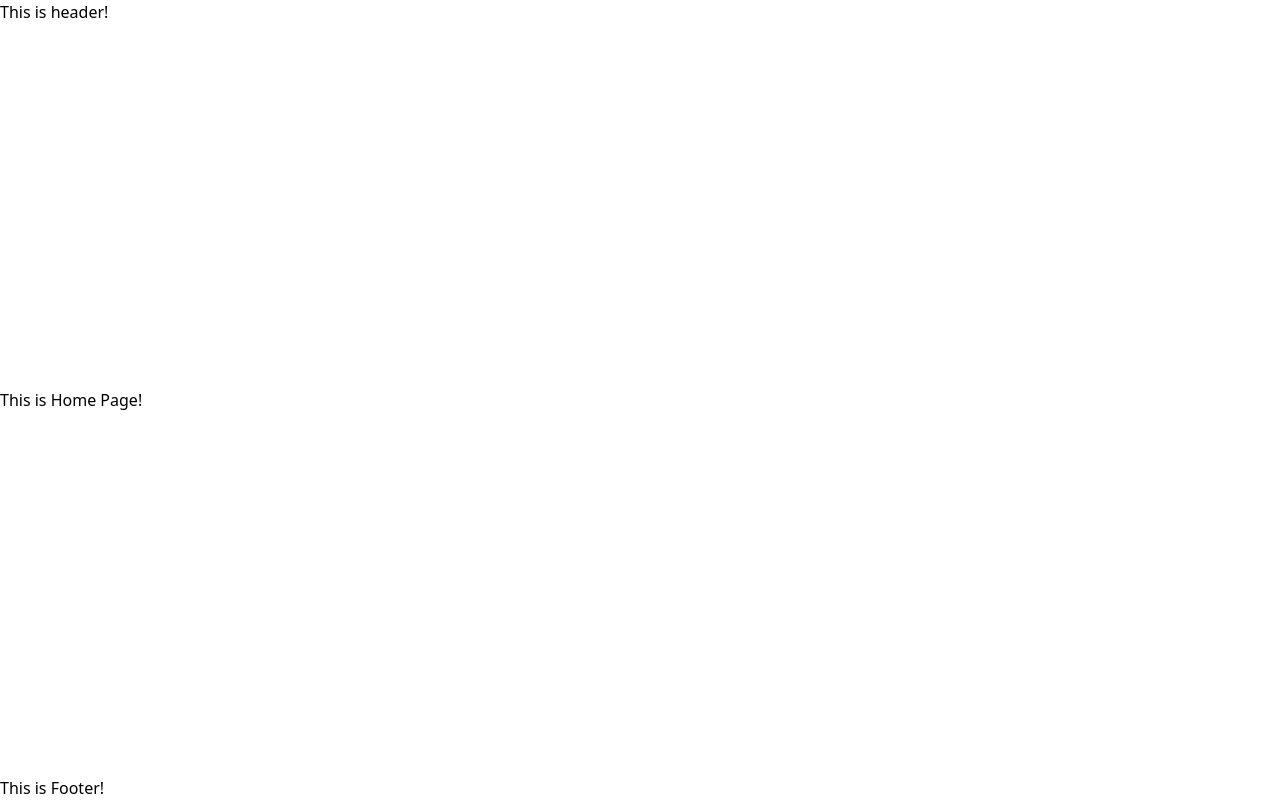
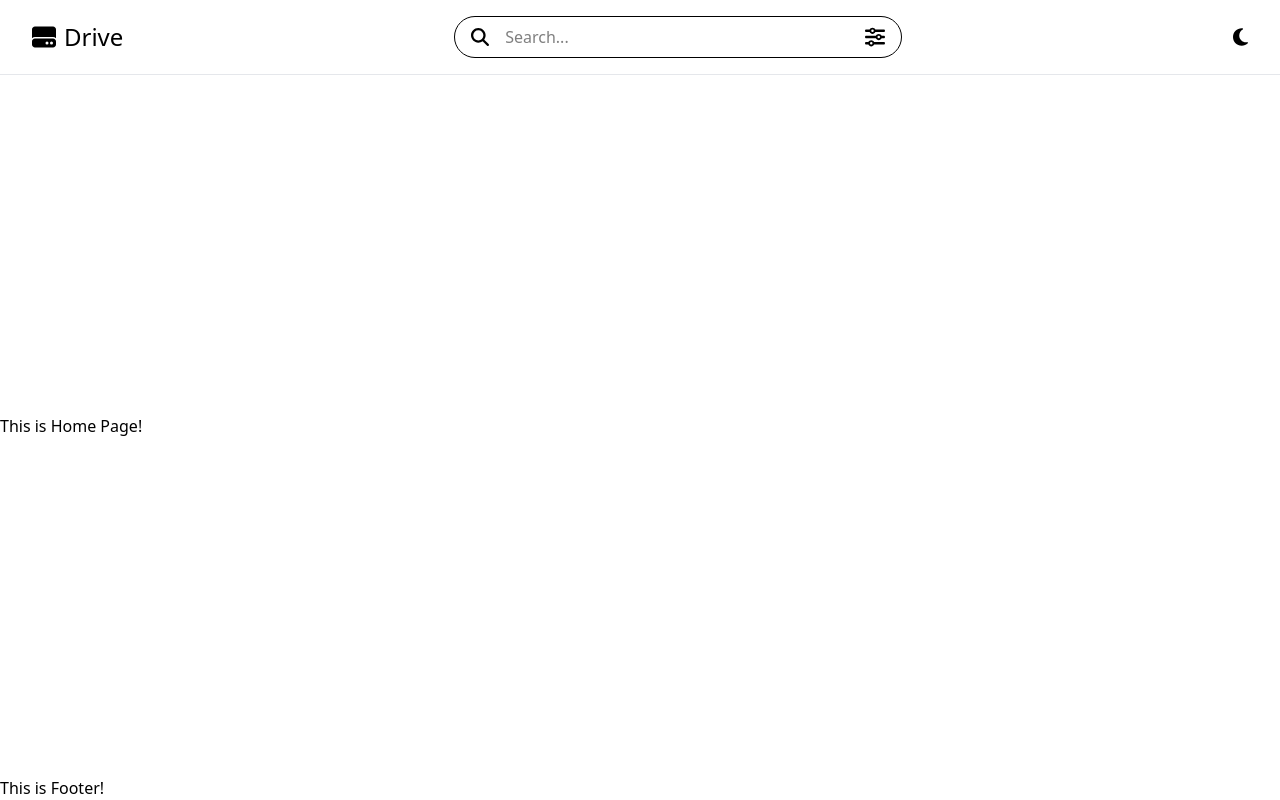
Before and after one commit to abror2142/internship-project, a React (Vite) app in the folder spa/: page / in a window 1280 px wide. Built offline with nearby package versions, Linux system fonts and the light colour scheme.

Commit message:
Dark Mode implementation

```diff
--- a/spa/src/App.tsx
+++ b/spa/src/App.tsx
@@ -5,7 +5,7 @@ import { useTheme } from './hooks/useTheme';
 function App() {
   const { isDarkMode } = useTheme();
   return (
-    <div className={`min-h-screen flex flex-col justify-between ${isDarkMode && 'dark'} dark:bg-gray-700`}>
+    <div className={`min-h-screen flex flex-col justify-between ${isDarkMode && 'dark'} dark:bg-dark-bg`}>
       <RouterProvider router={router} />
     </div>
   )
--- a/spa/src/components/DarkModeToggler.tsx
+++ b/spa/src/components/DarkModeToggler.tsx
@@ -8,9 +8,9 @@ function DarkModeToggler ()  {
     return (
         <div
             onClick={() => toggleTheme()}
-            className="text-xl"
+            className="text-xl dark:text-dark-blue-light"
         >
-            <FontAwesomeIcon icon={isDarkMode ? faSun : faMoon} />
+            <FontAwesomeIcon icon={isDarkMode ? faSun : faMoon}/>
         </div>
     )
 }
--- a/spa/src/components/Header.tsx
+++ b/spa/src/components/Header.tsx
@@ -1,6 +1,36 @@
+import { Link } from "react-router-dom";
+import { FontAwesomeIcon } from "@fortawesome/react-fontawesome";
+import DarkModeToggler from "./DarkModeToggler";
+import { faHardDrive, faSearch, faSliders } from "@fortawesome/free-solid-svg-icons";
+
 function Header () {
     return (
-        <h1>This is header!</h1>
+        <div className="flex justify-between items-center py-4 px-8 border-b border-gray-200 dark:border-dark-border">
+            <Link
+                className="flex items-center gap-2"
+                to="/"
+            >
+                <FontAwesomeIcon icon={faHardDrive} className="text-2xl dark:text-dark-blue-light"/>
+                <p className="text-2xl dark:text-dark-text">Drive</p>
+            </Link>
+
+            <div className="flex gap-2 items-center border dark:border-dark-accent px-2 py-0.5 rounded-full grow-1 max-w-md">
+                <FontAwesomeIcon icon={faSearch} className="text-lg dark:text-dark-blue-light dark:hover:bg-dark-bg rounded-full p-2"/>
+                <input
+                    className="w-full outline-none grow-1"
+                    placeholder="Search..."
+                />
+                <div className="group relative flex items-center">
+                    <FontAwesomeIcon icon={faSliders} className="text-xl dark:text-dark-blue-light dark:hover:bg-dark-bg rounded-full p-2"/>
+                    <p
+                        className="hidden group-hover:block absolute text-sm text-nowrap
+                        dark:bg-dark-bg border dark:border-dark-accent px-1 rounded-sm top-9 left-2"
+                    >Advanced Search</p>
+                </div>
+            </div>
+
+            <DarkModeToggler />
+        </div>
     )
 }
 
--- a/spa/src/components/admin/AdminHeader.tsx
+++ b/spa/src/components/admin/AdminHeader.tsx
@@ -3,7 +3,7 @@ import DarkModeToggler from "../DarkModeToggler";
 
 function AdminHeader () {
     return (
-        <div className="flex justify-between items-center text-gray-600">
+        <div className="flex justify-between items-center text-gray-600 dark:text-dark-text">
             <Link to={"/admin"} className="text-xl">Admin Panel</Link>
             <div className="flex gap-4 items-center">
                 <DarkModeToggler />
--- a/spa/src/components/admin/AdminSidebar.tsx
+++ b/spa/src/components/admin/AdminSidebar.tsx
@@ -5,31 +5,34 @@ import { Link } from "react-router-dom";
 
 function AdminSidebar () {
     return (
-        <div className="px-8 bg-indigo-50 flex flex-col justify-between grow-1 max-w-[250px] py-4">
+        <div
+            className="px-8 py-4 flex flex-col justify-between grow-1 max-w-[250px]
+                    bg-indigo-50 text-indigo-400 dark:bg-dark-blue "
+        >
             <div className="flex flex-col gap-2">
-                <Link to={"/admin"} className="flex items-center gap-2 text-indigo-400 hover:bg-indigo-100 px-2 py-1 rounded-sm">
-                    <FontAwesomeIcon icon={faHome} className="text-lg " />
-                    <p className="text-gray-600">Dashboard</p>
+                <Link to={"/admin"} className="flex items-center gap-2 hover:bg-indigo-100 dark:hover:bg-dark-bg-contrast px-2 py-1 rounded-sm">
+                    <FontAwesomeIcon icon={faHome} className="text-lg" />
+                    <p className="text-gray-600 dark:text-dark-text">Dashboard</p>
                 </Link>
-                <Link to={"/admin/users"} className="flex items-center gap-2 text-indigo-400 hover:bg-indigo-100 px-2 py-1 rounded-sm">
+                <Link to={"/admin/users"} className="flex items-center gap-2 hover:bg-indigo-100 dark:hover:bg-dark-bg-contrast px-2 py-1 rounded-sm">
                     <FontAwesomeIcon icon={faUsers} className="text-lg " />
-                    <p className="text-gray-600">Users</p>
+                    <p className="text-gray-600 dark:text-dark-text">Users</p>
                 </Link>
-                <Link to={"/admin/tags"} className="flex items-center gap-2 text-indigo-400 hover:bg-indigo-100 px-2 py-1 rounded-sm">
+                <Link to={"/admin/tags"} className="flex items-center gap-2 hover:bg-indigo-100 dark:hover:bg-dark-bg-contrast px-2 py-1 rounded-sm">
                     <FontAwesomeIcon icon={faHashtag} className="text-lg " />
-                    <p className="text-gray-600">Tags</p>
+                    <p className="text-gray-600 dark:text-dark-text">Tags</p>
                 </Link>
-                <Link to={"/admin/settings"} className="flex items-center gap-2 text-indigo-400 hover:bg-indigo-100 px-2 py-1 rounded-sm">
+                <Link to={"/admin/settings"} className="flex items-center gap-2 hover:bg-indigo-100 dark:hover:bg-dark-bg-contrast px-2 py-1 rounded-sm">
                     <FontAwesomeIcon icon={faGears} className="text-lg " />
-                    <p className="text-gray-600">App Settings</p>
+                    <p className="text-gray-600 dark:text-dark-text">App Settings</p>
                 </Link>
-                <Link to={"/admin/logs"} className="flex items-center gap-2 text-indigo-400 hover:bg-indigo-100 px-2 py-1 rounded-sm">
+                <Link to={"/admin/logs"} className="flex items-center gap-2 hover:bg-indigo-100 dark:hover:bg-dark-bg-contrast px-2 py-1 rounded-sm">
                     <FontAwesomeIcon icon={faClockRotateLeft} className="text-lg " />
-                    <p className="text-gray-600">System Logs</p>
+                    <p className="text-gray-600 dark:text-dark-text">System Logs</p>
                 </Link>
             </div>
             <div>
-                <Link to={"/"} className="flex items-center gap-2 text-gray-500 hover:bg-indigo-100 py-1 px-4 rounded-full border border-indigo-300 max-w-min">
+                <Link to={"/"} className="flex items-center gap-2 hover:bg-indigo-100 dark:hover:bg-dark-bg-contrast py-1 px-4 rounded-full border border-indigo-300 max-w-min">
                     <FontAwesomeIcon icon={faArrowLeft} />
                     <p>Homepage</p>
                 </Link>
--- a/spa/src/hocs/AdminLayout.tsx
+++ b/spa/src/hocs/AdminLayout.tsx
@@ -6,11 +6,11 @@ import AdminSidebar from "../components/admin/AdminSidebar";
 function AdminLayout () {
     return (
         <>
-            <header className="px-8 py-3 bg-indigo-50 w-full">
+            <header className="px-8 py-3 bg-indigo-50 w-full dark:bg-dark-blue dark:text-dark-text">
                 <AdminHeader />
             </header>
 
-            <main className="flex gap-4 grow-1">
+            <main className="flex gap-4 grow-1 dark:text-dark-text">
                 <AdminSidebar />
                 <Outlet />
             </main>
--- a/spa/src/hocs/Layout.tsx
+++ b/spa/src/hocs/Layout.tsx
@@ -5,15 +5,15 @@ import Footer from "../components/Footer";
 function Layout () {
     return (
         <>
-            <header>
+            <header className="dark:bg-dark-blue dark:text-dark-text">
                 <Header />
             </header>
 
-            <main>
+            <main >
                 <Outlet />
             </main>
 
-            <footer>
+            <footer className="dark:bg-dark-blue dark:text-dark-text">
                 <Footer />
             </footer>
         </>
--- a/spa/src/index.css
+++ b/spa/src/index.css
@@ -1,2 +1,16 @@
 @import "tailwindcss";
 @custom-variant dark (&:where(.dark, .dark *));
+
+@theme {
+    --color-dark-bg: #101214;
+    --color-dark-bg-contrast: #0f1214;
+    --color-dark-blue: #0e223b;
+    --color-dark-blue-light: #65b3ff;
+    --color-dark-border: #1d2226;
+    --color-dark-card: #111316;
+    --color-dark-card-light: #11171d;
+    --color-dark-card-accent: #181d20;
+    --color-dark-accent: #65b3ff;
+    --color-dark-text: #98a3b3;
+    --color-dark-text-highlighted: #f6f7f8;
+}
```
